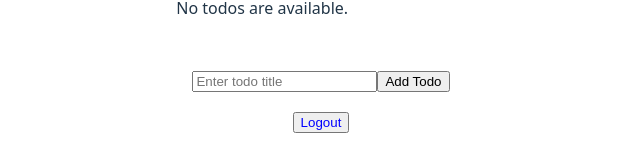
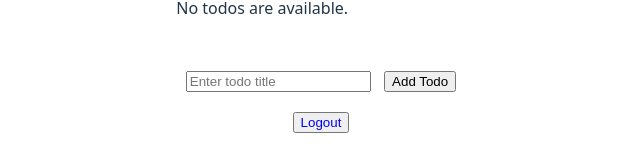
Before and after one commit to fzzzy/todomanager, a React (Vite) app in the folder vite-project/: page / in a window 1280 px wide. Shown: the part 432-593 px from the top of the page, without its empty margins (319-959 px from the left). Built offline with nearby package versions, Linux system fonts and the light colour scheme.

Commit message:
Give the new todo box some space

```diff
--- a/vite-project/src/index.css
+++ b/vite-project/src/index.css
@@ -50,6 +50,9 @@ input[type="checkbox"] {
 
 }
 
+#title-input {
+  margin-right: 1em;
+}
 
 ul {
   list-style-type: none;
```
